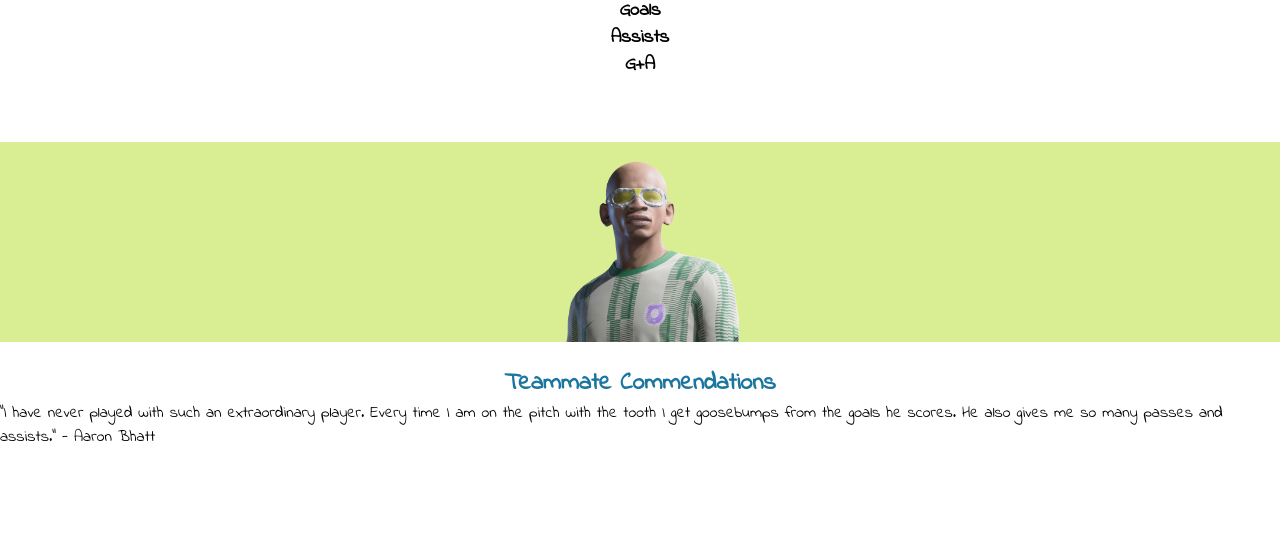
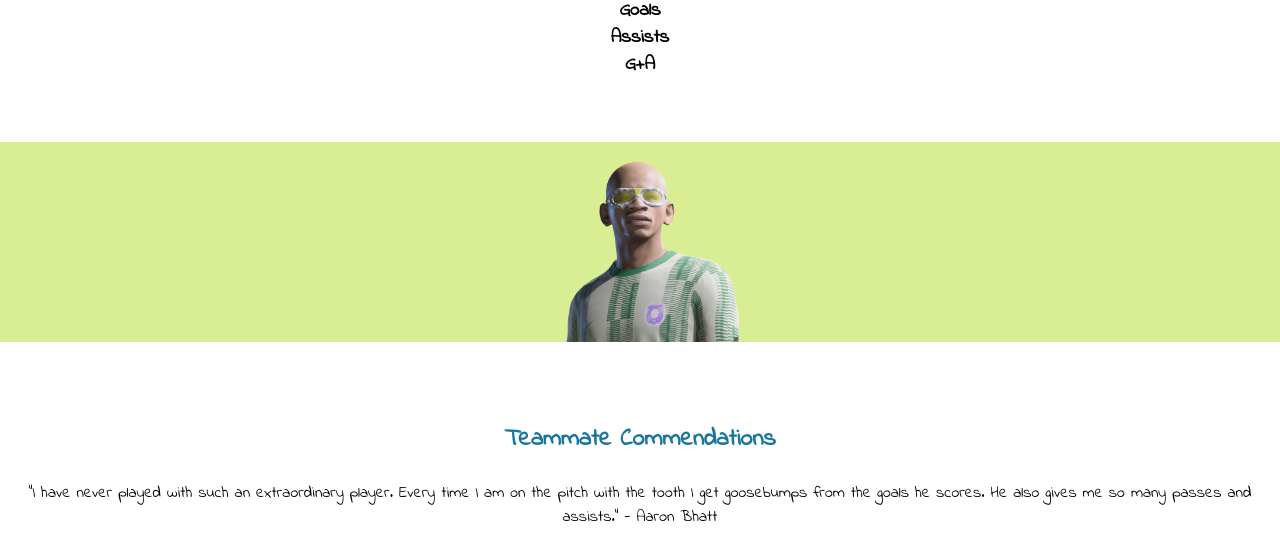
Before and after one commit to khickie1167/lemontooth, a website built with webpack: page index.html in a window 1280 px wide. Shown: the part 129-688 px from the top of the page. Built offline with nearby package versions, Linux system fonts and the light colour scheme.

Commit message:
Third Commit

```diff
--- a/css/style.css
+++ b/css/style.css
@@ -103,7 +103,7 @@
 
 
 .quotes{
-  margin-top: 24px;
+  margin-top: 64px;
   display: flex;
   justify-content: center;
   align-items: center;
@@ -111,8 +111,22 @@
   font-family: "Indie Flower", cursive;
   font-weight: 400;
   font-style: normal;
+  padding: 16px 24px;
 }
 
+.aaron{
+  margin-top: 24px;
+  display: flex;
+  justify-content: center;
+  align-items: center;
+}
+
+.aaron blockquote{
+  display: flex;
+  justify-content: center;
+  align-items: center;
+  text-align: center;
+}
 .quotes h2{
   color: #1A759F;
 }
```
